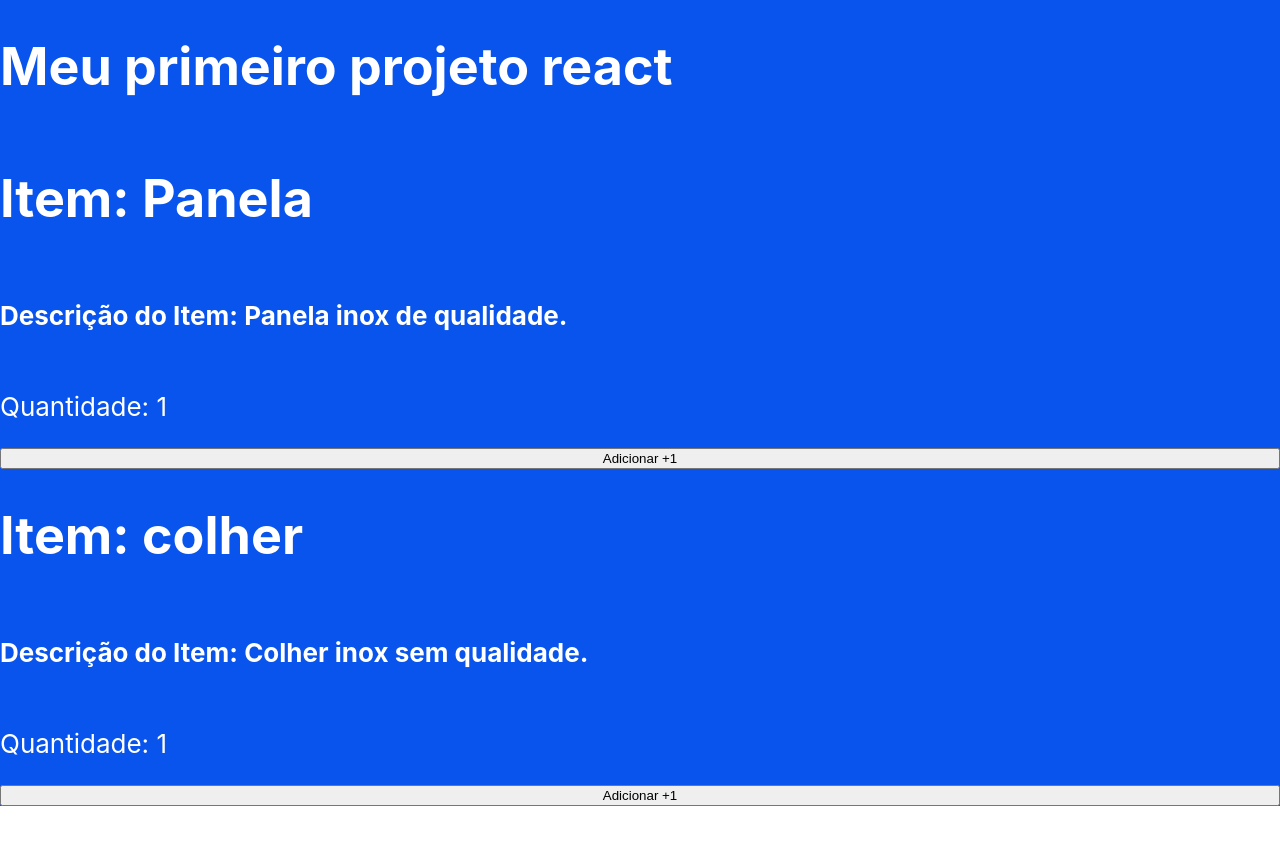
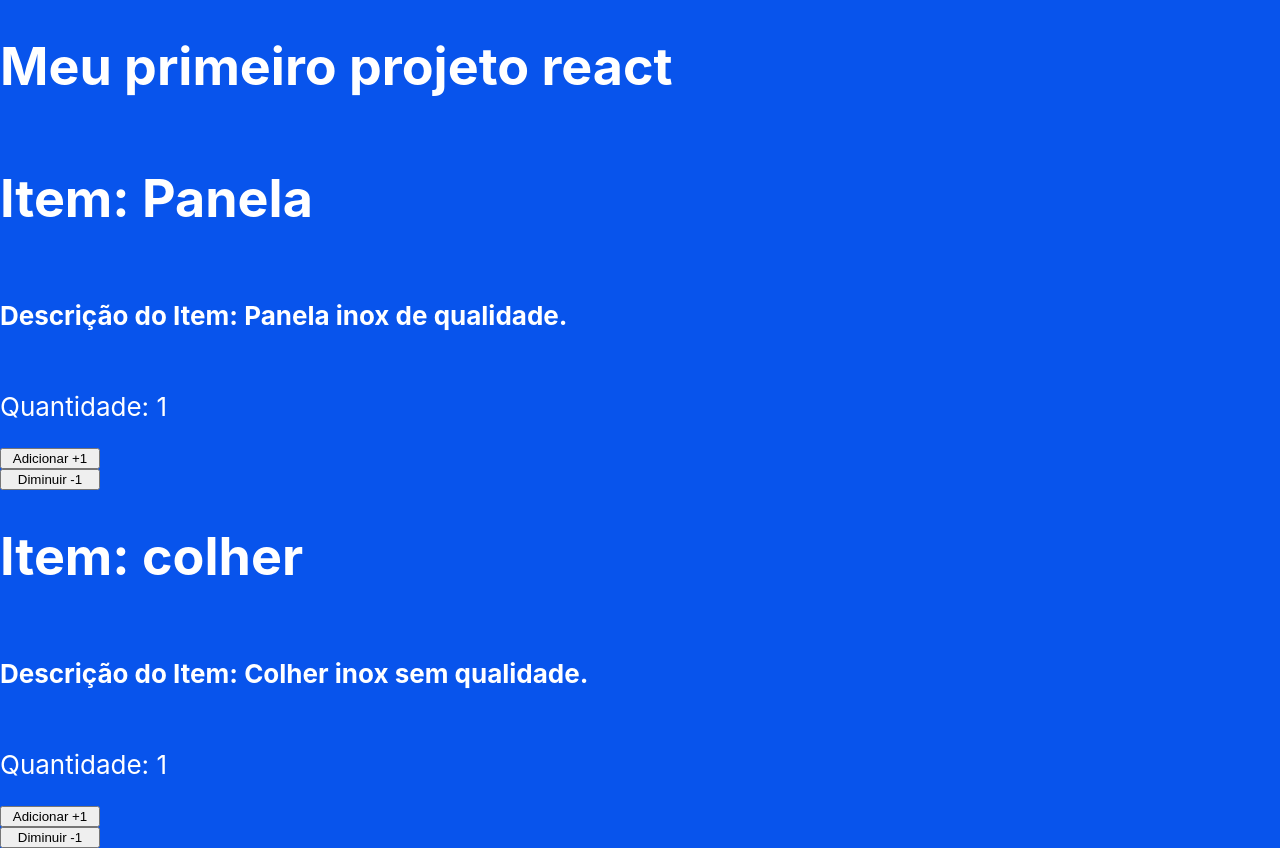
Before and after one commit to scaramuzzini/ocean-frontend-2024-07-08, a React (Create React App) app: page / in a window 1280 px wide. Before the commit the page ends 806 px from the top, so only its background shows below. Built offline with nearby package versions, Linux system fonts and the light colour scheme.

Commit message:
Diminuir quantidade

```diff
--- a/src/App.css
+++ b/src/App.css
@@ -36,3 +36,7 @@
     transform: rotate(360deg);
   }
 }
+
+button {
+  max-width: 100px;
+}
--- a/src/App.js
+++ b/src/App.js
@@ -20,6 +20,11 @@ function ItemDoCarrinho({nomeDoItem, descricaoDoItem}) {
             () => setQuantidade(quantidade + 1)
             }
       >Adicionar +1</button>
+      <button
+        onClick={
+            () => setQuantidade(quantidade - 1)
+            }
+      >Diminuir -1</button>
     </>
   )
 }
```
